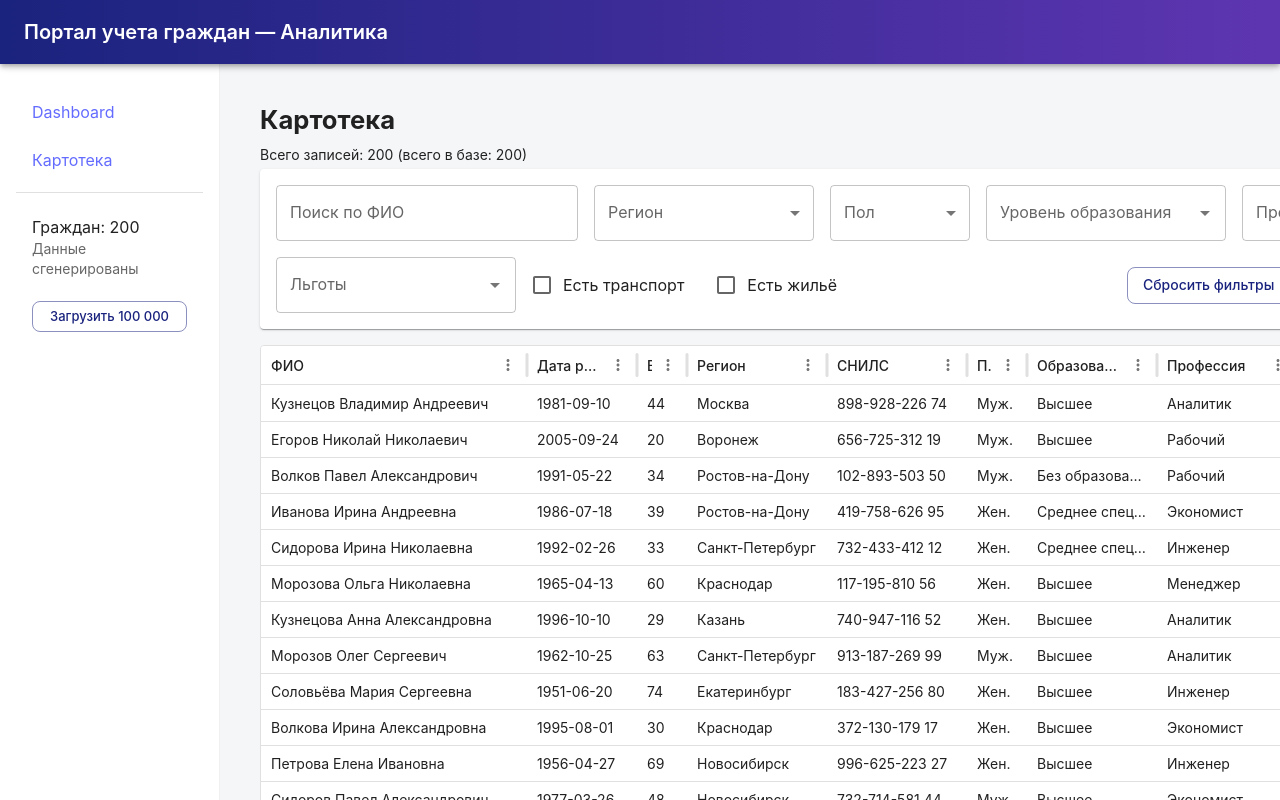
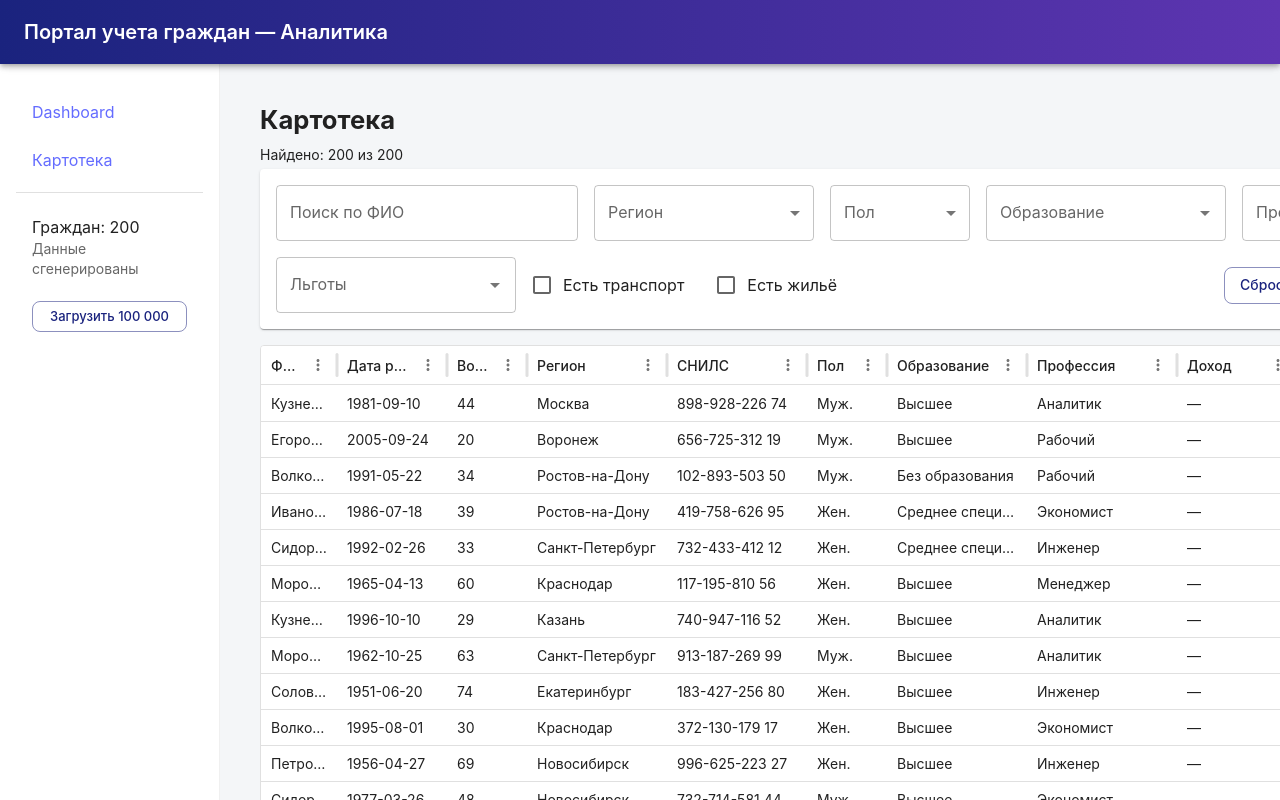
Before and after one commit to Andrest31/citizen-portal-test, a React (Vite) app: page /catalog in a window 1280 px wide. Shown: the top 800 px of the page. Built offline with nearby package versions, Linux system fonts and the light colour scheme; some icons are missing.

Commit message:
feat: Виртуализация и веб воркер для фильтрации

```diff
--- a/src/pages/Catalog.jsx
+++ b/src/pages/Catalog.jsx
@@ -1,4 +1,3 @@
-// src/pages/Catalog.js
 import { useState, useMemo, useEffect } from "react";
 import {
   Box,
@@ -12,21 +11,12 @@ import {
   Autocomplete,
   Button,
   Grid,
+  CircularProgress,
 } from "@mui/material";
 import { DataGrid } from "@mui/x-data-grid";
 import { useNavigate } from "react-router-dom";
 
-/** Хелпер: дебаунс значения */
-function useDebounced(value, delay = 300) {
-  const [debounced, setDebounced] = useState(value);
-  useEffect(() => {
-    const t = setTimeout(() => setDebounced(value), delay);
-    return () => clearTimeout(t);
-  }, [value, delay]);
-  return debounced;
-}
-
-/** Преобразование даты в возраст, если age не задан */
+/** Преобразование даты в возраст */
 function calcAgeFromBirth(birthDate) {
   if (!birthDate) return null;
   const by = new Date(birthDate);
@@ -41,36 +31,104 @@ function calcAgeFromBirth(birthDate) {
 export default function Catalog({ citizens }) {
   const navigate = useNavigate();
 
-  // UI state фильтров
+  // --- состояние фильтров ---
   const [searchTerm, setSearchTerm] = useState("");
-  const searchDebounced = useDebounced(searchTerm, 300);
-
   const [regionFilter, setRegionFilter] = useState("");
   const [genderFilter, setGenderFilter] = useState("");
-  const [ageRange, setAgeRange] = useState([0, 100]); // min/max
-  const [educationFilter, setEducationFilter] = useState([]); // массив
+  const [ageRange, setAgeRange] = useState([0, 100]);
+  const [educationFilter, setEducationFilter] = useState([]);
   const [professionFilter, setProfessionFilter] = useState("");
-  const professionDebounced = useDebounced(professionFilter, 300);
-  const [benefitsFilter, setBenefitsFilter] = useState([]); // массив
+  const [benefitsFilter, setBenefitsFilter] = useState([]);
   const [hasVehicle, setHasVehicle] = useState(false);
   const [hasHousing, setHasHousing] = useState(false);
 
   const [pageSize, setPageSize] = useState(50);
 
-  // Вычисляем уникальные значения для селектов (memoized)
+  // --- данные после фильтрации ---
+  const [filteredCitizens, setFilteredCitizens] = useState(citizens);
+  const [loading, setLoading] = useState(false);
+
+  // --- инициализация воркера ---
+  const workerRef = useMemo(() => {
+    try {
+      return new Worker(new URL("../workers/catalogWorker.js", import.meta.url), {
+        type: "module",
+      });
+    } catch (e) {
+      console.error("Не удалось создать catalogWorker:", e);
+      return null;
+    }
+  }, []);
+
+  useEffect(() => {
+    if (!workerRef) return;
+    const onMsg = (e) => {
+      setFilteredCitizens(e.data);
+      setLoading(false);
+    };
+    workerRef.addEventListener("message", onMsg);
+    return () => workerRef.removeEventListener("message", onMsg);
+  }, [workerRef]);
+
+  // --- диапазон возраста ---
+  useEffect(() => {
+    let min = Infinity,
+      max = -Infinity;
+    for (const c of citizens) {
+      let age = c.personalInfo?.age ?? calcAgeFromBirth(c.personalInfo?.birthDate);
+      if (typeof age === "number") {
+        if (age < min) min = age;
+        if (age > max) max = age;
+      }
+    }
+    if (min === Infinity) min = 0;
+    if (max === -Infinity) max = 100;
+    setAgeRange([min, max]);
+  }, [citizens]);
+
+  // --- отправляем фильтры в воркер ---
+  useEffect(() => {
+    if (!workerRef) return;
+    setLoading(true);
+    workerRef.postMessage({
+      citizens,
+      filters: {
+        searchTerm,
+        regionFilter,
+        genderFilter,
+        ageRange,
+        educationFilter,
+        professionFilter,
+        benefitsFilter,
+        hasVehicle,
+        hasHousing,
+      },
+    });
+  }, [
+    citizens,
+    searchTerm,
+    regionFilter,
+    genderFilter,
+    ageRange,
+    educationFilter,
+    professionFilter,
+    benefitsFilter,
+    hasVehicle,
+    hasHousing,
+    workerRef,
+  ]);
+
+  // --- списки для фильтров ---
   const uniqueRegions = useMemo(() => {
     const s = new Set();
     for (const c of citizens) if (c.region) s.add(c.region);
     return Array.from(s).sort();
   }, [citizens]);
 
-  const uniqueGenders = useMemo(() => {
-    // фиксированный список удобнее
-    return [
-      { value: "М", label: "Муж." },
-      { value: "Ж", label: "Жен." },
-    ];
-  }, []);
+  const uniqueGenders = [
+    { value: "М", label: "Муж." },
+    { value: "Ж", label: "Жен." },
+  ];
 
   const uniqueEducationLevels = useMemo(() => {
     const s = new Set();
@@ -80,121 +138,15 @@ export default function Catalog({ citizens }) {
 
   const uniqueBenefits = useMemo(() => {
     const s = new Set();
-    for (const c of citizens) {
-      (c.benefits || []).forEach((b) => s.add(b));
-    }
+    for (const c of citizens) (c.benefits || []).forEach((b) => s.add(b));
     return Array.from(s).sort();
   }, [citizens]);
 
-  // вычисляем диапазон возраста в данных, чтобы выставить пределы слайдера
-  const [dataAgeMinMax] = useMemo(() => {
-    let min = Infinity,
-      max = -Infinity;
-    for (const c of citizens) {
-      let age = c.personalInfo?.age;
-      if (!age) age = calcAgeFromBirth(c.personalInfo?.birthDate);
-      if (typeof age === "number") {
-        if (age < min) min = age;
-        if (age > max) max = age;
-      }
-    }
-    if (min === Infinity) min = 0;
-    if (max === -Infinity) max = 100;
-    return [[Math.max(0, Math.floor(min)), Math.max(0, Math.ceil(max))]];
-  }, [citizens]);
-
-  // Инициализируем ageRange при первой загрузке
-  useEffect(() => {
-    const [minMax] = dataAgeMinMax;
-    if (minMax) setAgeRange([minMax[0], minMax[1]]);
-    // eslint-disable-next-line react-hooks/exhaustive-deps
-  }, [dataAgeMinMax[0], dataAgeMinMax.length]);
-
-  // Основная фильтрация (оптимизировано useMemo)
-  const filteredCitizens = useMemo(() => {
-    const sTerm = (searchDebounced || "").trim().toLowerCase();
-    const pTerm = (professionDebounced || "").trim().toLowerCase();
-    const rFilter = regionFilter;
-    const gFilter = genderFilter;
-    const [ageMin, ageMax] = ageRange;
-    const eduSet = new Set(educationFilter || []);
-    const benefitsSet = new Set(benefitsFilter || []);
-    const needVehicle = hasVehicle;
-    const needHousing = hasHousing;
-
-    // Если нет граждан — быстро вернуть пустой массив
-    if (!citizens || citizens.length === 0) return [];
-
-    return citizens.filter((c) => {
-      // ФИО поиск
-      const fullName = (c.personalInfo?.fullName || "").toLowerCase();
-      if (sTerm && !fullName.includes(sTerm)) return false;
-
-      // Регион
-      if (rFilter && c.region !== rFilter) return false;
-
-      // Пол
-      if (gFilter && (c.personalInfo?.gender || "") !== gFilter) return false;
-
-      // Возраст
-      let age = c.personalInfo?.age;
-      if (!age) age = calcAgeFromBirth(c.personalInfo?.birthDate);
-      if (typeof age === "number") {
-        if (age < ageMin || age > ageMax) return false;
-      } else {
-        // если нет возраста — исключаем
-        return false;
-      }
-
-      // Образование
-      if (eduSet.size > 0) {
-        if (!c.educationLevel || !eduSet.has(c.educationLevel)) return false;
-      }
-
-      // Профессия (по подстроке)
-      if (pTerm) {
-        const prof = (c.profession || "").toLowerCase();
-        if (!prof.includes(pTerm)) return false;
-      }
-
-      // Льготы
-      if (benefitsSet.size > 0) {
-        const hasAny = (c.benefits || []).some((b) => benefitsSet.has(b));
-        if (!hasAny) return false;
-      }
-
-      // Наличие транспорта
-      if (needVehicle) {
-        if (!Array.isArray(c.vehicles) || c.vehicles.length === 0) return false;
-      }
-
-      // Наличие жилья
-      if (needHousing) {
-        if (!Array.isArray(c.housing) || c.housing.length === 0) return false;
-      }
-
-      return true;
-    });
-  }, [
-    citizens,
-    searchDebounced,
-    regionFilter,
-    genderFilter,
-    ageRange,
-    educationFilter,
-    professionDebounced,
-    benefitsFilter,
-    hasVehicle,
-    hasHousing,
-  ]);
-
-  // Строки для DataGrid — мапим минимально необходимое (с индексом id)
+  // --- строки для DataGrid ---
   const rows = useMemo(() => {
     return filteredCitizens.map((c) => {
       const age =
-        c.personalInfo?.age ??
-        calcAgeFromBirth(c.personalInfo?.birthDate) ??
-        "";
+        c.personalInfo?.age ?? calcAgeFromBirth(c.personalInfo?.birthDate) ?? "";
       return {
         id: c.id,
         fullName: c.personalInfo?.fullName || "",
@@ -206,8 +158,8 @@ export default function Catalog({ citizens }) {
           c.personalInfo?.gender === "М"
             ? "Муж."
             : c.personalInfo?.gender === "Ж"
-              ? "Жен."
-              : "",
+            ? "Жен."
+            : "",
         educationLevel: c.educationLevel || "",
         employment: c.employment || "",
         profession: c.profession || "",
@@ -219,19 +171,21 @@ export default function Catalog({ citizens }) {
   }, [filteredCitizens]);
 
   const columns = [
-    { field: "fullName", headerName: "ФИО", flex: 1, sortable: true },
+    { field: "fullName", headerName: "ФИО", flex: 1 },
+    { field: "birthDate", headerName: "Дата рожд.", width: 110 },
+    { field: "age", headerName: "Возраст", width: 80 },
+    { field: "region", headerName: "Регион", width: 140 },
+    { field: "snils", headerName: "СНИЛС", width: 140 },
+    { field: "gender", headerName: "Пол", width: 80 },
+    { field: "educationLevel", headerName: "Образование", width: 140 },
+    { field: "profession", headerName: "Профессия", width: 150 },
     {
-      field: "birthDate",
-      headerName: "Дата рожд.",
-      width: 110,
-      sortable: true,
+      field: "income",
+      headerName: "Доход",
+      width: 120,
+      valueFormatter: ({ value }) =>
+        value != null ? Number(value).toLocaleString() : "—",
     },
-    { field: "age", headerName: "Возраст", width: 50, sortable: true },
-    { field: "region", headerName: "Регион", width: 140, sortable: true },
-    { field: "snils", headerName: "СНИЛС", width: 140 },
-    { field: "gender", headerName: "Пол", width: 60 },
-    { field: "educationLevel", headerName: "Образование", width: 130 },
-    { field: "profession", headerName: "Профессия", width: 140 },
     {
       field: "hasVehicle",
       headerName: "ТС",
@@ -246,13 +200,11 @@ export default function Catalog({ citizens }) {
     },
   ];
 
-  // Очистка фильтров
+  // --- очистка фильтров ---
   const clearFilters = () => {
     setSearchTerm("");
     setRegionFilter("");
     setGenderFilter("");
-    const [minMax] = dataAgeMinMax;
-    setAgeRange([minMax[0], minMax[1]]);
     setEducationFilter([]);
     setProfessionFilter("");
     setBenefitsFilter([]);
@@ -260,7 +212,7 @@ export default function Catalog({ citizens }) {
     setHasHousing(false);
   };
 
-  // Экспорт в CSV (экспортируем текущие видимые строки)
+  // --- экспорт CSV ---
   const exportCsv = () => {
     if (!rows || rows.length === 0) return;
     const header = [
@@ -289,8 +241,8 @@ export default function Catalog({ citizens }) {
         r.profession,
         r.income,
       ];
-      const escaped = vals.map(
-        (v) => `"${String(v ?? "").replace(/"/g, '""')}"`
+      const escaped = vals.map((v) =>
+        `"${String(v ?? "").replace(/"/g, '""')}"`
       );
       lines.push(escaped.join(","));
     }
@@ -308,24 +260,24 @@ export default function Catalog({ citizens }) {
   };
 
   return (
-    <Box sx={{ p: 2, width:1250 }}>
+    <Box sx={{ p: 2, width: 1250 }}>
       <Typography variant="h4" gutterBottom>
         Картотека
       </Typography>
       <Typography variant="body2" gutterBottom>
-        Всего записей: {filteredCitizens.length.toLocaleString()} (всего в базе:{" "}
-        {citizens.length.toLocaleString()})
+        Найдено: {filteredCitizens.length.toLocaleString()} из{" "}
+        {citizens.length.toLocaleString()}
       </Typography>
 
-      <Paper sx={{ display: "flex", gap: 2, flexWrap: "wrap", p: 2, mb: 2 }}>
+      <Paper
+        sx={{ display: "flex", gap: 2, flexWrap: "wrap", p: 2, mb: 2 }}
+      >
         <TextField
           label="Поиск по ФИО"
-          variant="outlined"
           value={searchTerm}
           onChange={(e) => setSearchTerm(e.target.value)}
           sx={{ flex: "1 1 280px", minWidth: 200 }}
         />
-
         <TextField
           select
           label="Регион"
@@ -340,7 +292,6 @@ export default function Catalog({ citizens }) {
             </MenuItem>
           ))}
         </TextField>
-
         <TextField
           select
           label="Пол"
@@ -355,7 +306,6 @@ export default function Catalog({ citizens }) {
             </MenuItem>
           ))}
         </TextField>
-
         <Autocomplete
           multiple
           options={uniqueEducationLevels}
@@ -363,18 +313,15 @@ export default function Catalog({ citizens }) {
           onChange={(e, v) => setEducationFilter(v)}
           sx={{ width: 240 }}
           renderInput={(params) => (
-            <TextField {...params} label="Уровень образования" />
+            <TextField {...params} label="Образование" />
           )}
         />
-
         <TextField
-          label="Профессия (по подстроке)"
-          variant="outlined"
+          label="Профессия"
           value={professionFilter}
           onChange={(e) => setProfessionFilter(e.target.value)}
           sx={{ width: 220 }}
         />
-
         <Autocomplete
           multiple
           options={uniqueBenefits}
@@ -383,7 +330,6 @@ export default function Catalog({ citizens }) {
           sx={{ width: 240 }}
           renderInput={(params) => <TextField {...params} label="Льготы" />}
         />
-
         <FormControlLabel
           control={
             <Checkbox
@@ -402,15 +348,11 @@ export default function Catalog({ citizens }) {
           }
           label="Есть жильё"
         />
-
-        <Grid
-          container
-          spacing={1}
-          sx={{ alignItems: "center", ml: "auto", width: "auto" }}
-        >
+        {loading && <CircularProgress size={26} />}
+        <Grid container spacing={1} sx={{ alignItems: "center", ml: "auto" }}>
           <Grid item>
             <Button variant="outlined" onClick={clearFilters}>
-              Сбросить фильтры
+              Сбросить
             </Button>
           </Grid>
           <Grid item>
@@ -419,7 +361,7 @@ export default function Catalog({ citizens }) {
               onClick={exportCsv}
               disabled={rows.length === 0}
             >
-              Экспорт CSV ({rows.length})
+              Экспорт ({rows.length})
             </Button>
           </Grid>
         </Grid>
@@ -430,23 +372,14 @@ export default function Catalog({ citizens }) {
           rows={rows}
           columns={columns}
           pageSize={pageSize}
-          onPageSizeChange={(newSize) => setPageSize(newSize)}
+          onPageSizeChange={(s) => setPageSize(s)}
           rowsPerPageOptions={[25, 50, 100]}
           pagination
-          paginationMode="client"
           disableSelectionOnClick
-          onRowClick={(params) => {
-            if (params.row?.id) navigate(`/catalog/${params.row.id}`);
-          }}
-          rowBuffer={50}
+          onRowClick={(params) => navigate(`/catalog/${params.row.id}`)}
+          rowBuffer={20}
           density="compact"
           getRowId={(r) => r.id}
-          sortingOrder={["desc", "asc"]}
-          sx={{
-            "& .MuiDataGrid-row": {
-              cursor: "pointer",
-            },
-          }}
         />
       </div>
     </Box>
--- /dev/null
+++ b/src/workers/catalogWorker.js
@@ -0,0 +1,69 @@
+// src/workers/catalogWorker.js
+// Воркер для фильтрации граждан
+
+function calcAgeFromBirth(birthDate) {
+  if (!birthDate) return null;
+  const by = new Date(birthDate);
+  if (isNaN(by)) return null;
+  const now = new Date();
+  let age = now.getFullYear() - by.getFullYear();
+  const m = now.getMonth() - by.getMonth();
+  if (m < 0 || (m === 0 && now.getDate() < by.getDate())) age--;
+  return age;
+}
+
+self.onmessage = (e) => {
+  const { citizens, filters } = e.data;
+
+  const {
+    searchTerm,
+    regionFilter,
+    genderFilter,
+    ageRange,
+    educationFilter,
+    professionFilter,
+    benefitsFilter,
+    hasVehicle,
+    hasHousing,
+  } = filters;
+
+  const sTerm = (searchTerm || "").trim().toLowerCase();
+  const pTerm = (professionFilter || "").trim().toLowerCase();
+  const [ageMin, ageMax] = ageRange || [0, 100];
+  const eduSet = new Set(educationFilter || []);
+  const benefitsSet = new Set(benefitsFilter || []);
+
+  const filtered = citizens.filter((c) => {
+    const fullName = (c.personalInfo?.fullName || "").toLowerCase();
+    if (sTerm && !fullName.includes(sTerm)) return false;
+
+    if (regionFilter && c.region !== regionFilter) return false;
+    if (genderFilter && (c.personalInfo?.gender || "") !== genderFilter) return false;
+
+    let age = c.personalInfo?.age ?? calcAgeFromBirth(c.personalInfo?.birthDate);
+    if (typeof age === "number") {
+      if (age < ageMin || age > ageMax) return false;
+    } else return false;
+
+    if (eduSet.size > 0) {
+      if (!c.educationLevel || !eduSet.has(c.educationLevel)) return false;
+    }
+
+    if (pTerm) {
+      const prof = (c.profession || "").toLowerCase();
+      if (!prof.includes(pTerm)) return false;
+    }
+
+    if (benefitsSet.size > 0) {
+      const hasAny = (c.benefits || []).some((b) => benefitsSet.has(b));
+      if (!hasAny) return false;
+    }
+
+    if (hasVehicle && (!Array.isArray(c.vehicles) || c.vehicles.length === 0)) return false;
+    if (hasHousing && (!Array.isArray(c.housing) || c.housing.length === 0)) return false;
+
+    return true;
+  });
+
+  self.postMessage(filtered);
+};
```
